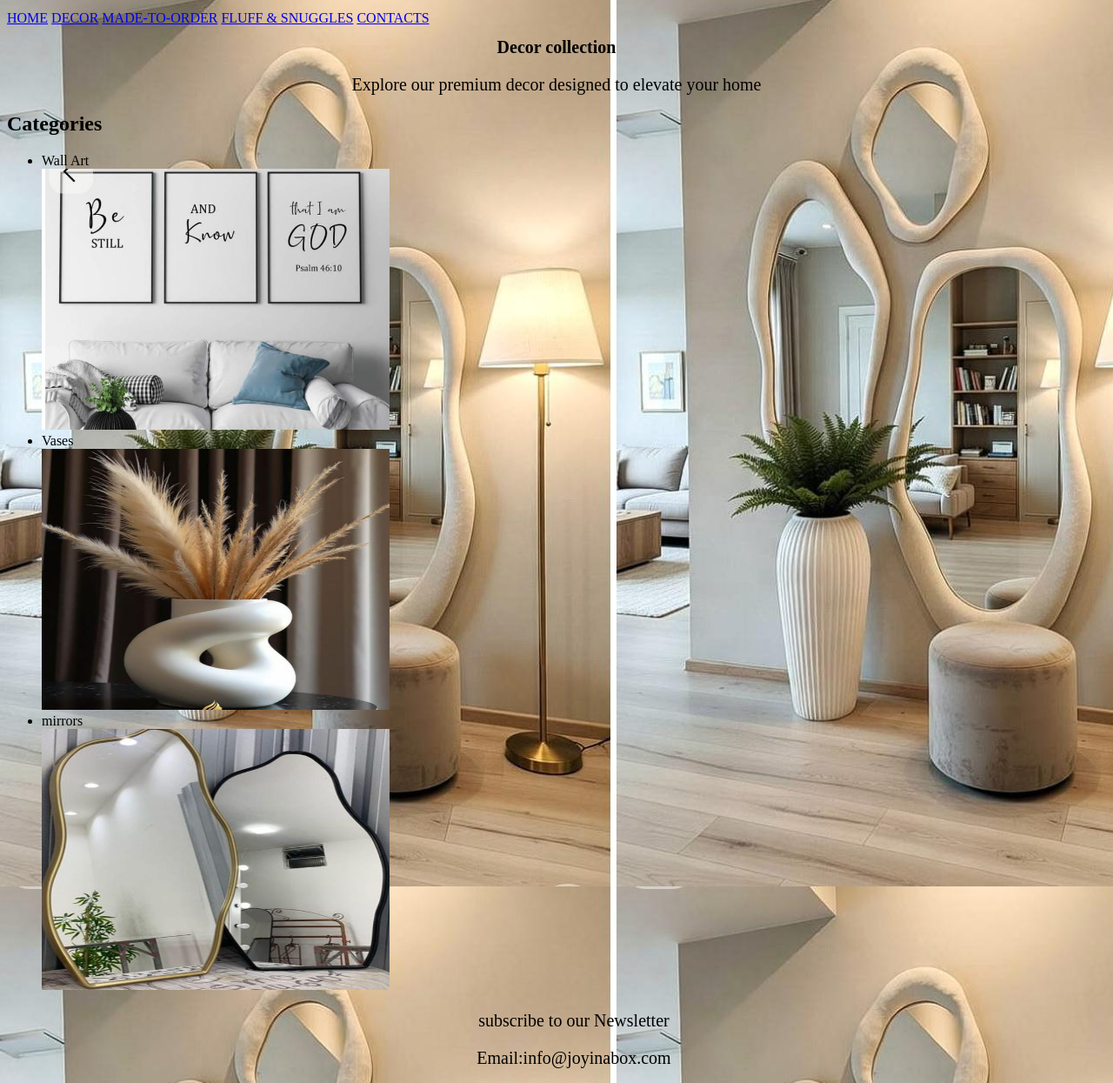
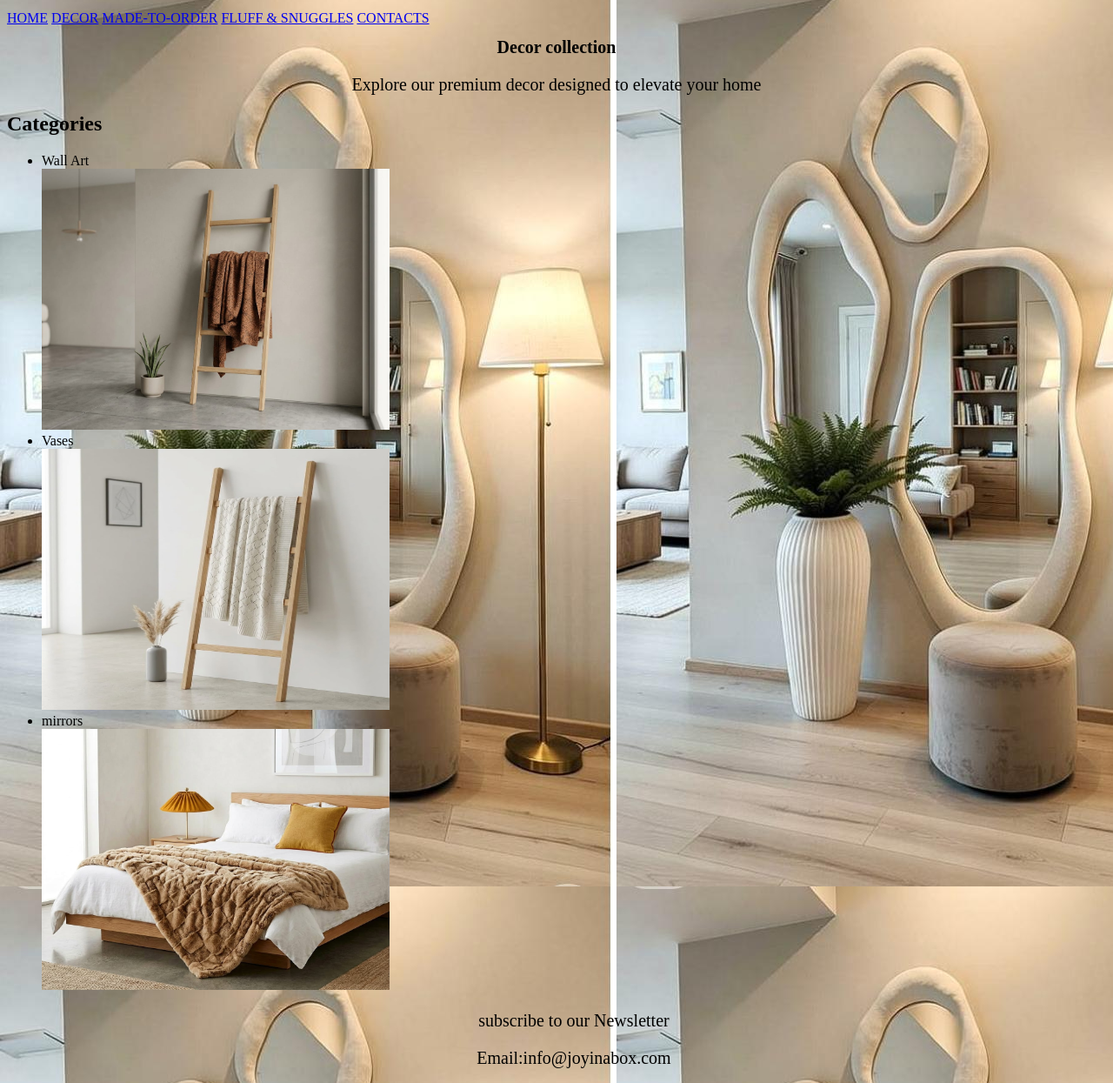
Before and after one commit to Mamello150/thandeka-joy-in-a-box, a plain HTML site: page decor.html in a window 1280 px wide. Shown: the part 38-1283 px from the top of the page at 87% size. Drawn offline with Linux system fonts and the light colour scheme.

Commit message:
Update decor.html

```diff
--- a/decor.html
+++ b/decor.html
@@ -20,11 +20,11 @@
 <h2>Categories</h2>
 <ul>
     <li>Wall Art</li>
-    <img src="wallpaper1.jpg" width="400"height="300"
+    <img src="ledder.jpeg" width="400"height="300"
     <br><li>Vases</li>
-    <img src="vase1.jpg" width="400"height="300"
+    <img src="white.jpeg" width="400"height="300"
     <br><li>mirrors</li>
-    <img src="mirror1.jpg"width="400"height="300"
+    <img src="bed.jpeg"width="400"height="300"
 </ul>
 <footer>
 <p>subscribe to our Newsletter</p>
```
